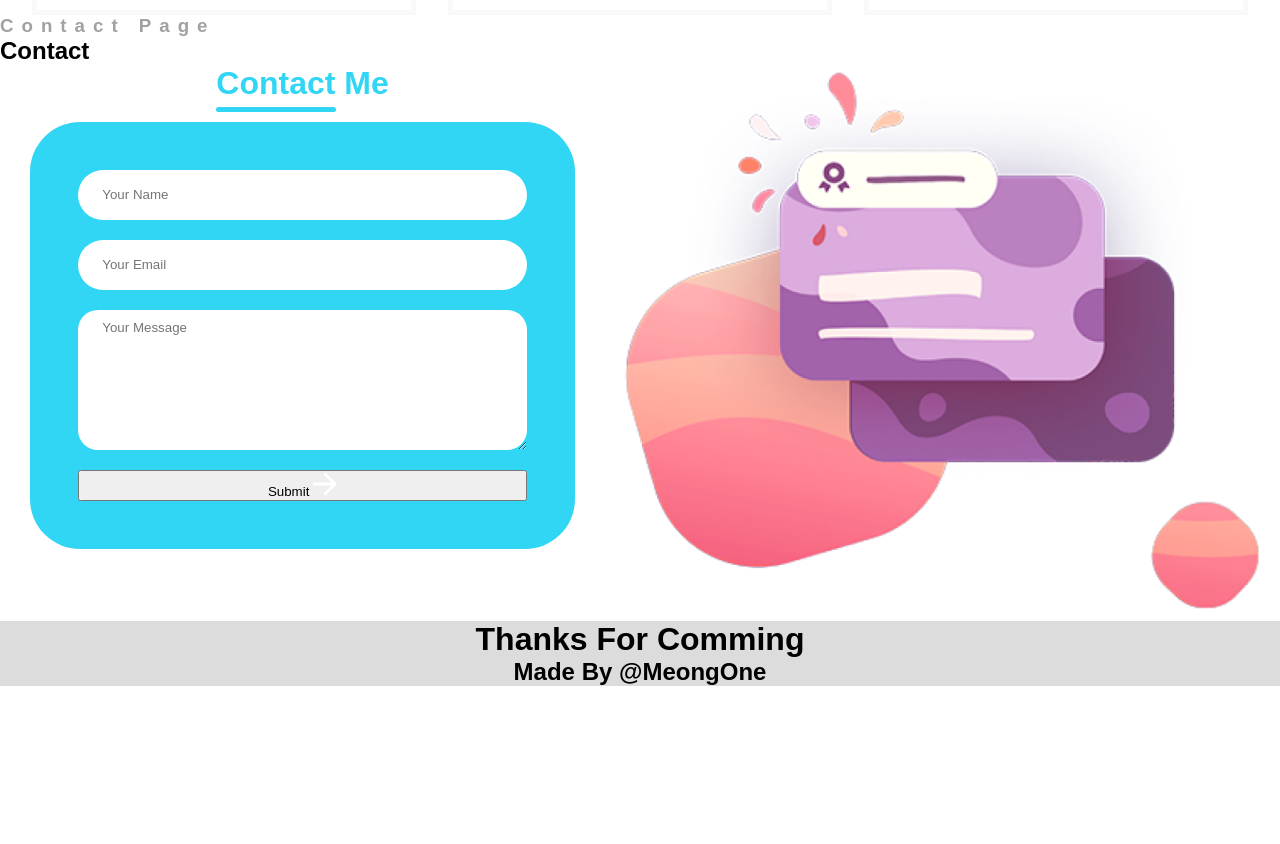
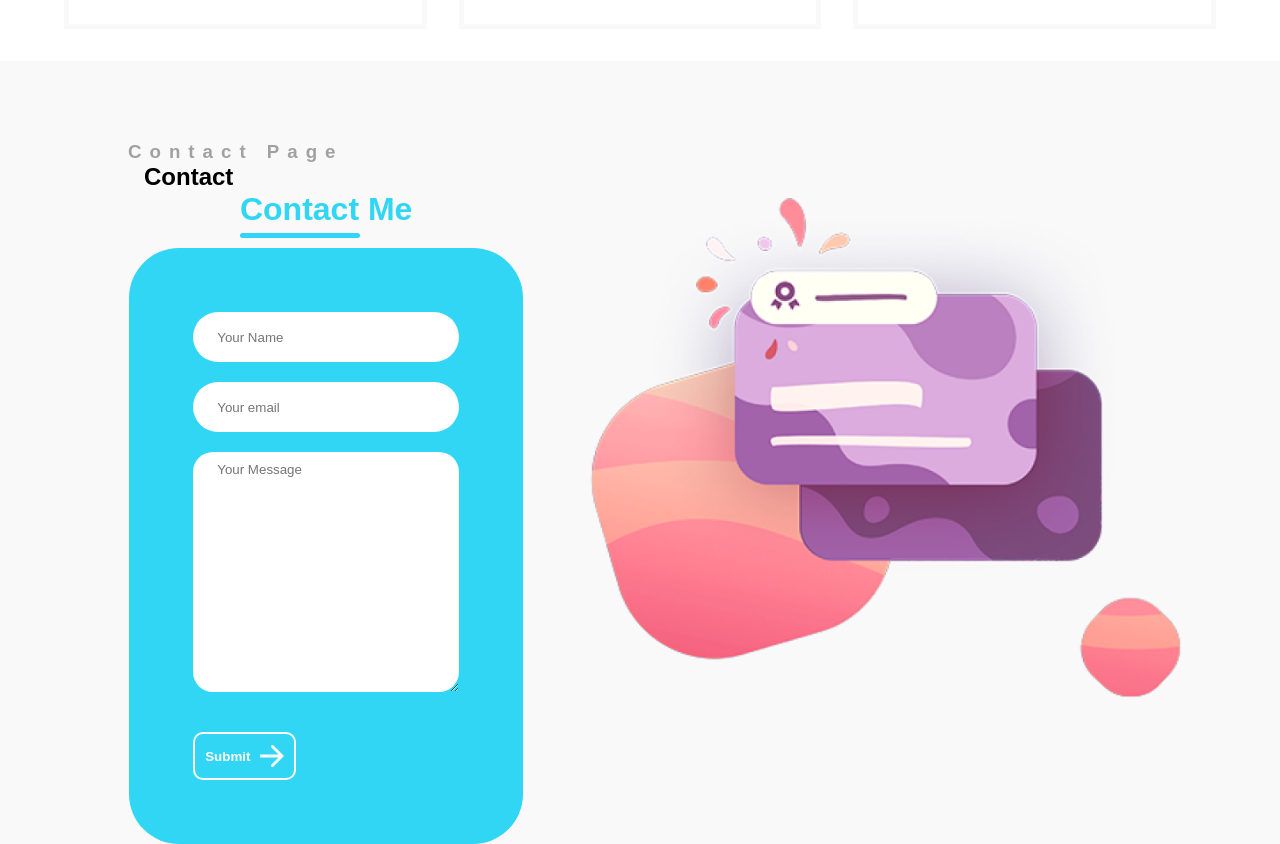
Before and after one commit to RafaelRinoAtmodjo/RafaelRinoAtmodjo.github.io, a plain HTML site: page index.html in a window 1280 px wide. Shown: the part 1920-2764 px from the top of the page. Before the commit the page ends 2606 px from the top, so only its background shows below. Drawn offline with Linux system fonts and the light colour scheme.

Commit message:
contact selesai

```diff
--- a/index.html
+++ b/index.html
@@ -122,11 +122,15 @@
           <h1>Contact Me</h1>
           <hr>
         </div>
-        <form action="">
+        <form action="https://api.web3forms.com/submit" method="POST">
+          <input type="hidden" name="access_key" value="7371668f-bf21-4a1f-b04d-f185393e4369">
           <input type="text" name="name" placeholder="Your Name" class="contact-input" required>
           <input type="text" name="email" placeholder="Your email" class="contact-input" required>
           <textarea name="message" placeholder="Your Message" class="contact-input textarea" required></textarea>
-          <button type="submit">submit <img src="src/img/arrow_icon.png" alt=""></button>
+          <div class="h-captcha" data-captcha="true"></div>
+          <div class="btn-contact">
+            <button type="submit">submit <img src="src/img/arrow_icon.png" alt=""></button>
+          </div>
         </form>
       </div>
       <div class="contact-right">
@@ -148,6 +152,8 @@
 <!--         sesi Footer end -->
 <!--   script icon -->
     <script src="https://kit.fontawesome.com/513381f390.js" crossorigin="anonymous"></script>
+<!--    script web3 forms-->
+    <script src="https://web3forms.com/client/script.js" async defer></script>
 <!--   my script   -->
 <script src="src/js/main.js" type="text/javascript" charset="utf-8"></script>
 
--- a/src/css/style.css
+++ b/src/css/style.css
@@ -242,6 +242,7 @@ nav>h1 {
   width: 100%;
   display: flex;
   flex-direction: column;
+  padding: 2rem;
 }
 
 .information-portfolio {
@@ -323,9 +324,20 @@ nav>h1 {
 .contact {
   display: flex;
   flex-direction: column;
+  padding: 5rem;
+  background-color: var(--bg-secondary);
+}
+
+.contact>h1, .contact>h3 {
+  margin-left: 3rem;
+}
+
+.contact>h1 {
+  margin-left: 4rem;
 }
 
 .wrapper-contact {
+
   display: flex;
 }
 
@@ -340,10 +352,10 @@ form {
   display: flex;
   flex-direction: column;
   gap: 20px;
-  width: 90%;
+  width: 80%;
   border-radius: 50px;
   background-color: var(--iconColor);
-  padding: 3rem;
+  padding: 4rem;
 }
 
 .contact-title>h1 {
@@ -371,10 +383,11 @@ form {
   font-weight: 500;
   color: #666;
   border-radius: 50px;
+  text-transform: none;
 }
 
 .textarea {
-  height: 140px;
+  height: 15rem;
   width: 100%;
   padding-top: 10px;
   border-radius: 20px;
@@ -382,6 +395,29 @@ form {
 
 .contact-input:focus {
   border: 2px solid lightgreen
+}
+
+.btn-contact {
+  display: block;
+}
+
+.btn-contact>button {
+  display: flex;
+  justify-content: space-between;
+  align-items: center;
+  padding: 10px;
+  gap: 10px;
+  background-color: var(--iconColor);
+  border: 2px solid white;
+  border-radius: 10px;
+  color: white;
+  font-weight: 600;
+  transition: all .3s ease-in-out;
+}
+
+.btn-contact>button:hover {
+  background-color: white;
+  color: var(--iconColor);
 }
 /* contact selesai */
 /* footer mulai */
@@ -397,6 +433,7 @@ footer {
 color: black;
 font-size: 1.5rem;
 }
+
 /* footer selesai */
 
 @media screen and (max-width: 576px) {
@@ -484,4 +521,20 @@ font-size: 1.5rem;
     inline-size: 100%;
     text-align: left;
   }
+
+  .contact-right {
+    display: none;
+  }
+
+  .contact-left {
+    width: 100%;
+  }
+
+  form {
+    width: 100%;
+  }
+
+  .wrapper-contact {
+    width: 100%;
+  }
 }
```
